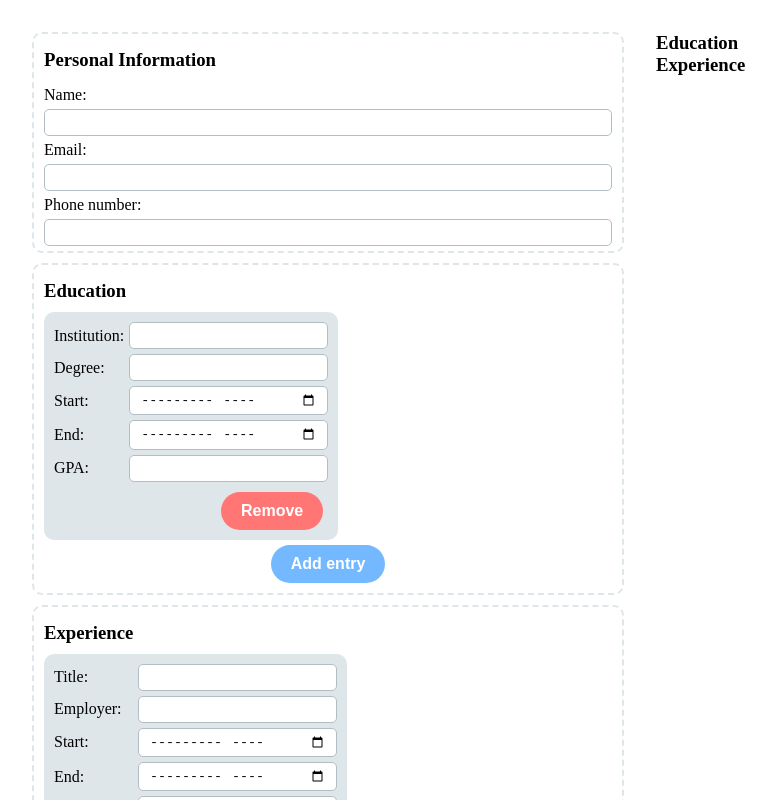
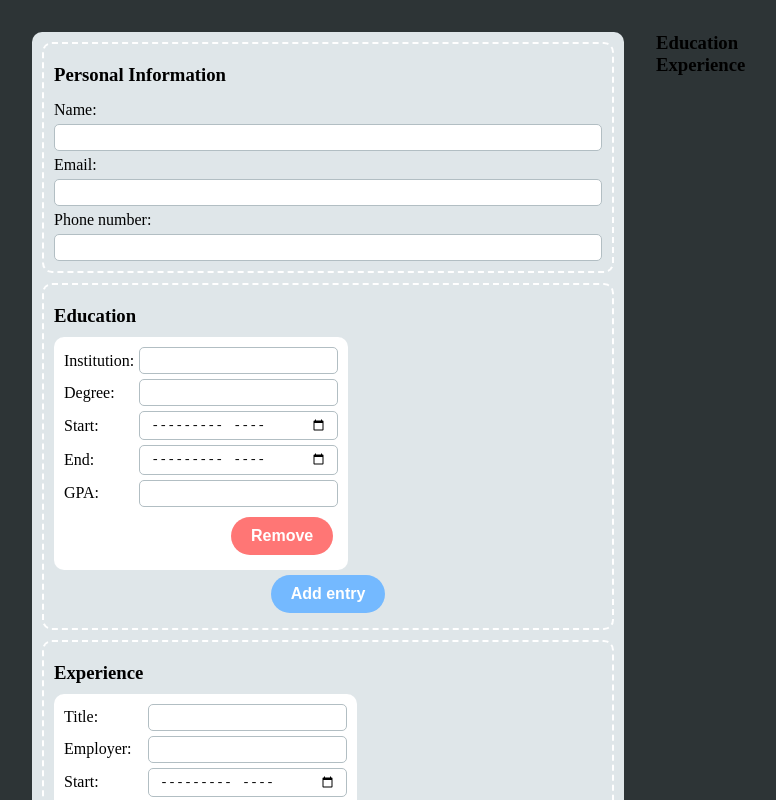
Before and after one commit to Roxanoel/cv-project, a React (Create React App) app: page / in a window 1280 px wide. Shown: the top 800 px of the page, without its empty margins (0-776 px from the left). Built offline with nearby package versions, Linux system fonts and the light colour scheme.

Commit message:
Added page backgorund & adjusted form colours.

```diff
--- a/src/css/components/__components-dir.scss
+++ b/src/css/components/__components-dir.scss
@@ -1,6 +1,11 @@
 /* This file contains all imports for reusable components,
  such as buttons, input fields, headings, etc.
 */
+/* Page background */
+@import './background';
+
+/* Form */
+@import './form';
 
 /* Fieldsets */
 @import './fieldsets';
--- /dev/null
+++ b/src/css/components/_background.scss
@@ -0,0 +1,5 @@
+@use '../general/colour-palette' as palette;
+
+#root {
+    background-color: palette.$dark-charcoal;
+}
--- a/src/css/components/_fieldsets.scss
+++ b/src/css/components/_fieldsets.scss
@@ -3,11 +3,11 @@
 /* Default */
 fieldset {
     /* Border */
-    border: 2px dashed palette.$off-white;
+    border: 2px dashed white;
     border-radius: 10px;
 
-    /* Padding & margins */
-    padding: 5px 10px;
+    /* Padding */
+    padding: 10px;
 
 }
 
@@ -17,8 +17,6 @@ fieldset {
         /* Border */
         border: none;
         /* Background */
-        background-color: palette.$off-white;
-        /* Padding & margins */
-        padding-top: 10px;
+        background-color: white;
     }
 }
--- /dev/null
+++ b/src/css/components/_form.scss
@@ -0,0 +1,7 @@
+@use '../general/colour-palette' as palette;
+
+form {
+    border-radius: 10px;
+    background-color: palette.$off-white;
+    padding: 10px;
+}
```
